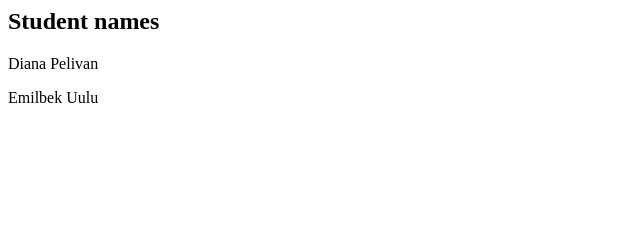
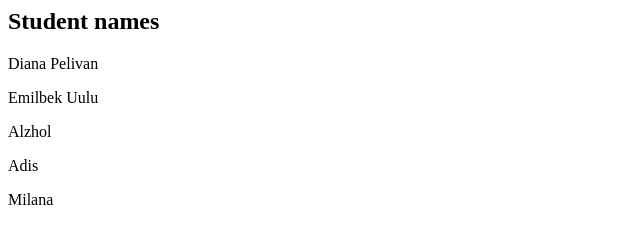
Before and after one commit to Aidana1990/Lesson2, a plain HTML site: page index.html in a window 1280 px wide. Shown: the whole page, without its empty margins (0-640 px from the left). Drawn offline with Linux system fonts and the light colour scheme.

Commit message:
Added three more students

```diff
--- a/index.html
+++ b/index.html
@@ -1,3 +1,6 @@
 <h2>Student names</h2>
 <p>Diana  Pelivan</p>
 <p> Emilbek Uulu</p>
+<p> Alzhol<p>
+<p> Adis <p>
+<p> Milana<p>
```
Also changed, not shown: anotherlist.txt (added), file.txt (added), index3.html (added).
